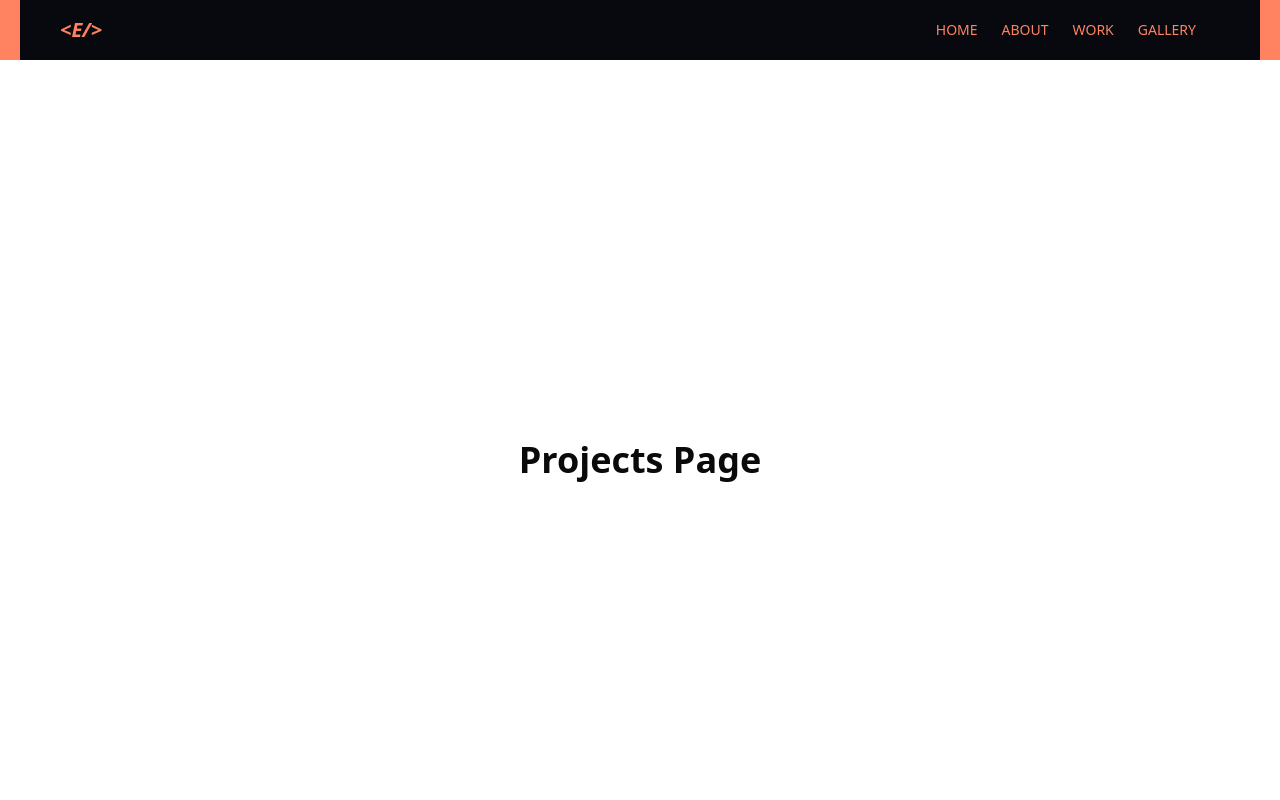
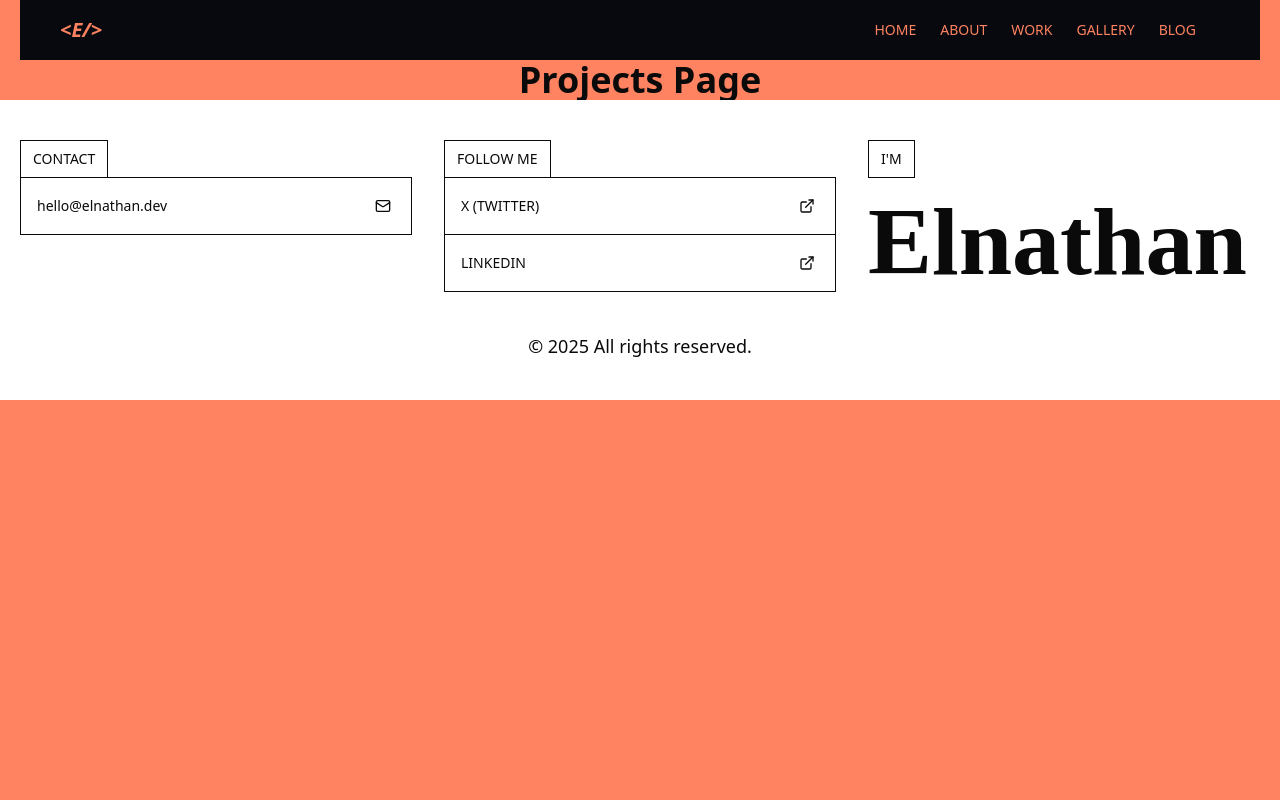
Before and after one commit to 0xJ3D/myportfolio, a Next.js app: page /projects in a window 1280 px wide. Shown: the top 800 px of the page. Built offline with nearby package versions, Linux system fonts and the light colour scheme; a web font is replaced by a local one.

Commit message:
added not found page

```diff
--- a/src/app/(pages)/photos/page.tsx
+++ /dev/null
@@ -1,7 +0,0 @@
-export default function Photos() {
-    return (
-        <div className="min-h-screen bg-white flex items-center justify-center">
-            <h1 className="text-4xl font-bold">Photos Page</h1>
-        </div>
-    );
-}
--- a/src/app/(pages)/projects/page.tsx
+++ b/src/app/(pages)/projects/page.tsx
@@ -1,6 +1,6 @@
 export default function Projects() {
     return (
-        <div className="min-h-screen bg-white flex items-center justify-center">
+        <div className="flex items-center justify-center">
             <h1 className="text-4xl font-bold">Projects Page</h1>
         </div>
     );
--- a/src/app/not-found.tsx
+++ b/src/app/not-found.tsx
@@ -6,7 +6,7 @@ import { Button } from "@/components/ui/button";
 
 export default function NotFound() {
     return (
-        <div className="flex flex-col items-center justify-center min-h-[100dvh] w-full bg-background px-4 py-8">
+        <div className="flex flex-col items-center justify-center min-h-[80dvh] w-full bg-background px-4 py-8">
             <div className="flex flex-col items-center justify-center max-w-3xl w-full text-center">
                 <div className="w-full max-w-[500px] aspect-square">
                     <LottieAnimation
@@ -15,7 +15,12 @@ export default function NotFound() {
                         loop={true}
                     />
                 </div>
-
+                <h2 className="text-2xl sm:text-3xl md:text-4xl font-bold text-black leading-tight mb-2">
+                    Hol up
+                </h2>
+                <p className="text-black text-base sm:text-lg md:text-xl leading-relaxed mb-4">
+                    I&apos;m still cooking here, check back real soon
+                </p>
                 <Link href="/" passHref>
                     <Button size="lg" className="px-6 py-3 text-lg">
                         Go Back Home
--- a/src/app/utils/siteData.tsx
+++ b/src/app/utils/siteData.tsx
@@ -9,6 +9,7 @@ const navLinks = [
         label: "Gallery",
         path: "/photos",
     },
+    { label: "Blog", path: "/blog" },
 ];
 
 const socialLinks = [
```
